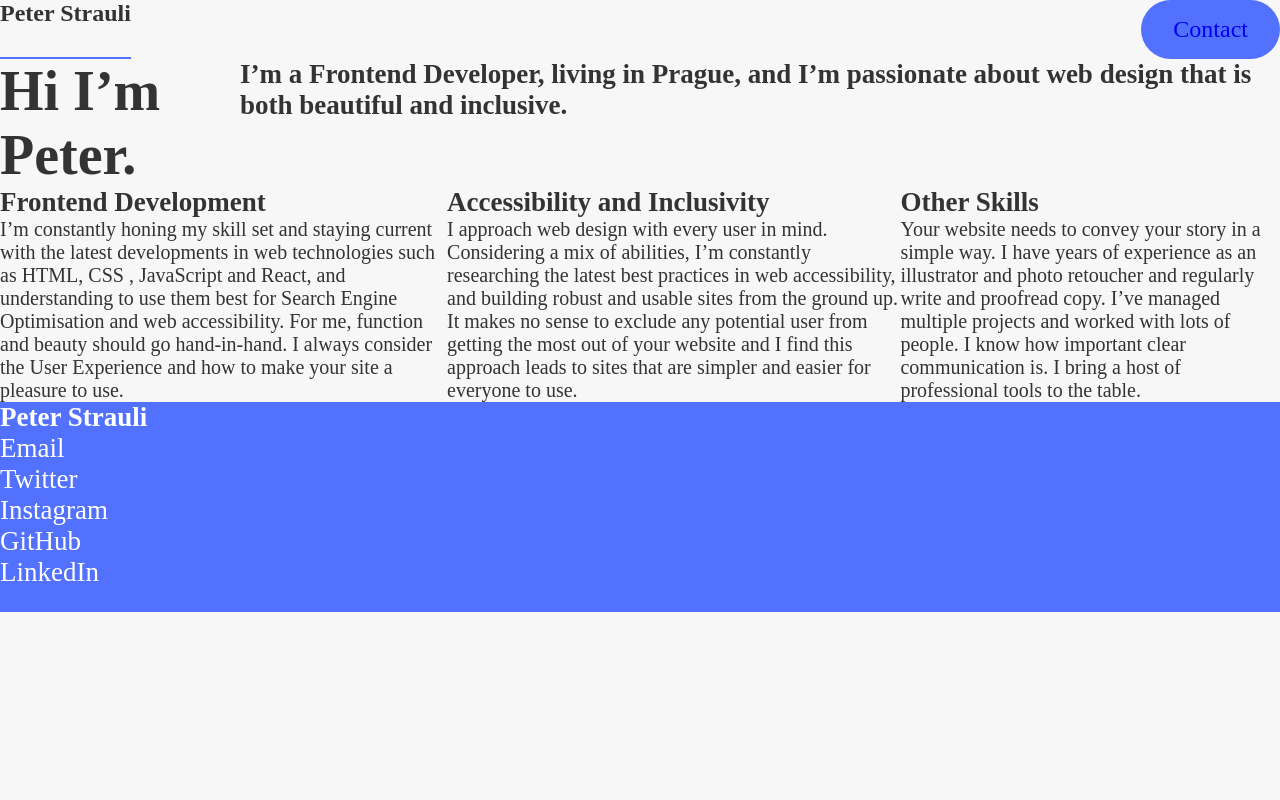
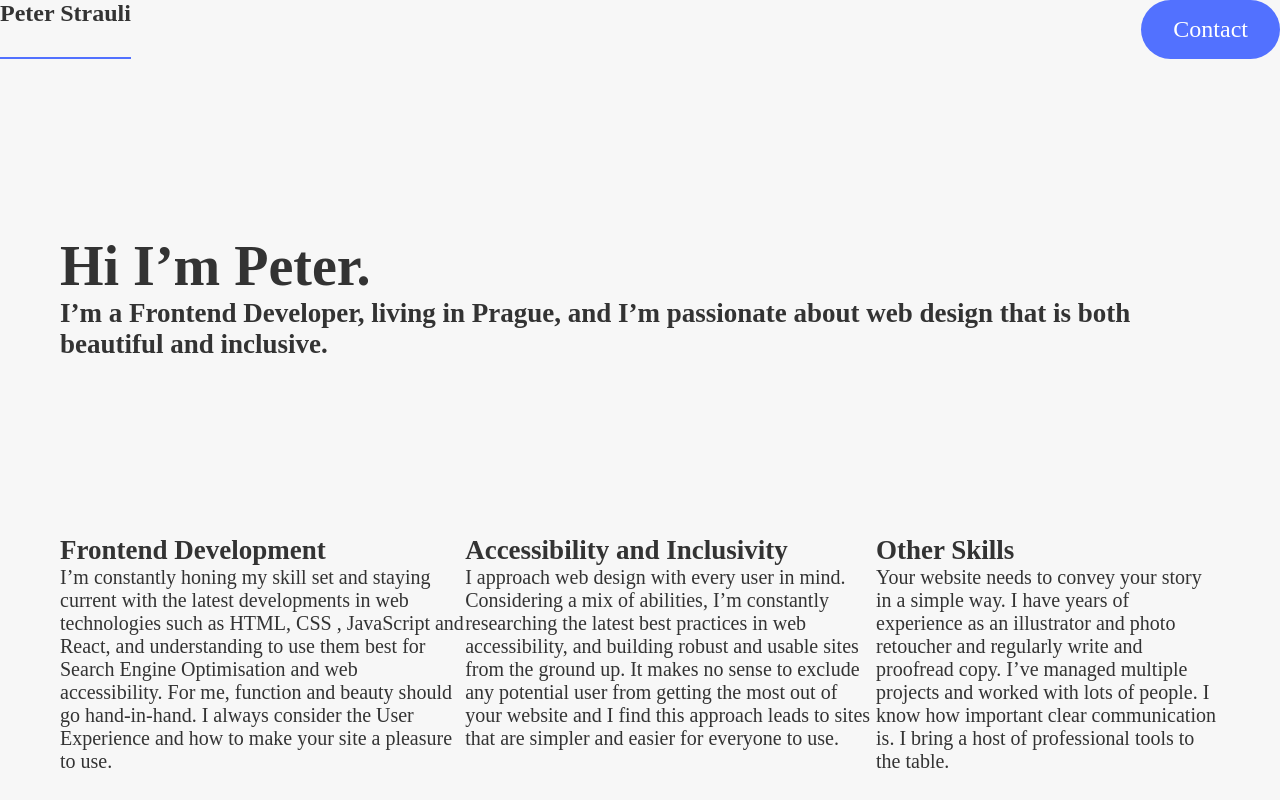
Before and after one commit to pstrauli/peterstrauli.com, a plain HTML site: page index.html in a window 1280 px wide. Shown: the top 800 px of the page. Drawn offline with Linux system fonts and the light colour scheme; a web font is replaced by a local one.

Commit message:
Finessing positioning

```diff
--- a/style.css
+++ b/style.css
@@ -30,12 +30,15 @@ nav a {
   font-size: 24px;
   text-decoration: none;
   background-color: #5271FF;
+  color: #fff;
   padding: 1rem 2rem;
   border-radius: 50px;
 }
 
 header {
   display: flex;
+  flex-direction: column;
+  margin: 175px 60px;
 }
 
 /* 'Hi I'm Peter Strauli' */
@@ -50,6 +53,7 @@ h1 {
 
 main {
   display: flex;
+  margin: 0 60px 180px;
 }
 
 main h3 {
@@ -66,13 +70,24 @@ main p {
 }
 
 footer {
+  display: flex;
+  justify-content: space-between;
   height: 210px;
   background-color: #5271FF;
+  padding: 25px 0;
 }
 
 footer h2 {
   font-size: 27px;
   color: #fff;
+  margin-left: 60px;
+}
+
+footer ul {
+ display: flex;
+ flex-direction: column;
+ list-style: none;
+ margin-right: 60px;
 }
 
 footer ul li a {
```
